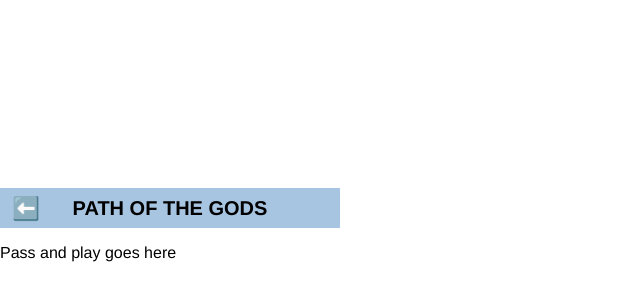
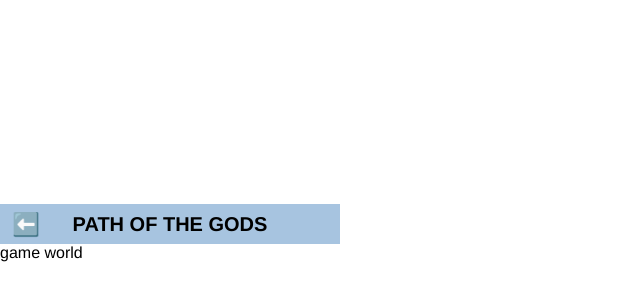
Before and after one commit to bduquedev/vue-capacitor, a Vue app: page /play in a window 1280 px wide. Shown: the part 76-376 px from the top of the page, without its empty margins (0-640 px from the left). Built offline with nearby package versions, Linux system fonts and the light colour scheme; no server answers.

Commit message:
Game World skeleton

```diff
--- /dev/null
+++ b/src/components/Game_World.vue
@@ -0,0 +1,11 @@
+<template>
+    <div>
+        game world
+    </div>
+</template>
+
+<script>
+export default {
+    name: 'Game_World'
+}
+</script>
--- a/src/views/Pass_and_Play.vue
+++ b/src/views/Pass_and_Play.vue
@@ -2,11 +2,7 @@
 	<div class="game_world_root mob_style dev">
 		<div id="pnp_game" class="screen">
 			<Menu_Bar />
-			<div>
-				<p>
-                    Pass and play goes here
-                </p>
-			</div>
+			<Game_World />
 		</div>
 	</div>
 </template>
@@ -15,11 +11,13 @@
 import { defineComponent } from 'vue'
 
 import Menu_Bar from '../components/Menu_Bar.vue'
+import Game_World from '../components/Game_World.vue'
 
 export default defineComponent({
 	name: 'Pass_and_Play_Page',
 	components: {
-		Menu_Bar
+		Menu_Bar,
+        Game_World
 	}
 })
 </script>
```
